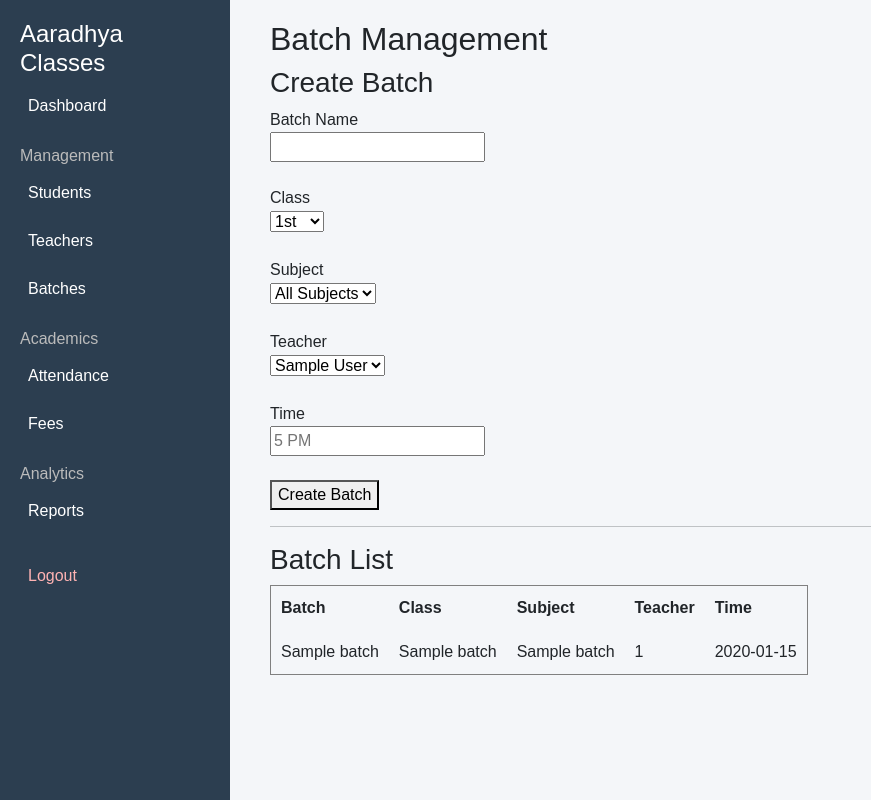
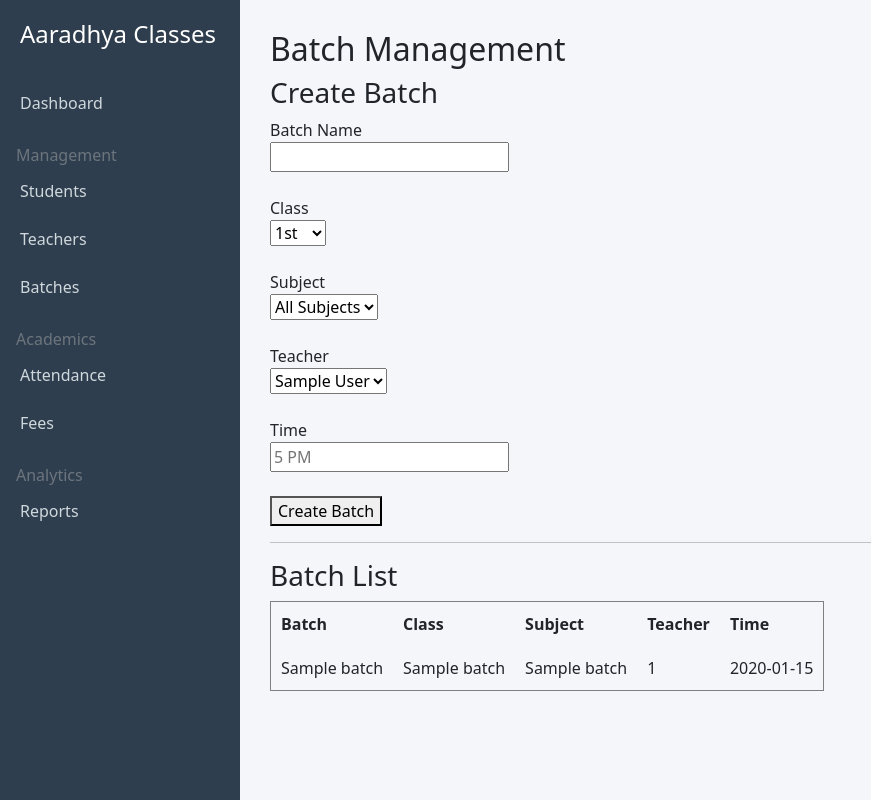
Before and after one commit to cuk6912/aaradhya-classes, a Flask app: page /batches in a window 1280 px wide. Shown: the whole page, without its empty margins (0-871 px from the left). Run offline with Flask 3, Linux system fonts and the light colour scheme; tables that the repository leaves empty hold one stand-in row (values such as "Sample post").

Commit message:
Update layout.html

```diff
--- a/templates/layout.html
+++ b/templates/layout.html
@@ -3,7 +3,7 @@
 
 <head>
 
-<title>Aaradhya Classes ERP</title>
+<title>Aaradhya Classes</title>
 
 <meta name="viewport" content="width=device-width, initial-scale=1">
 
@@ -12,83 +12,43 @@
 <style>
 
 body{
-background:#f4f6f9;
-margin:0;
-font-family:Arial;
+background:#f5f6fa;
 }
-
-/* SIDEBAR */
 
 .sidebar{
 height:100vh;
-width:230px;
+width:240px;
 position:fixed;
-background:#2c3e50;
+background:#2f3e4e;
 color:white;
-padding:20px;
-transition:0.3s;
-z-index:9999;
-overflow-y:auto;
+padding-top:20px;
+}
+
+.sidebar h4{
+padding-left:20px;
+margin-bottom:30px;
 }
 
 .sidebar a{
 display:block;
-color:white;
+color:#cfd8dc;
+padding:12px 20px;
 text-decoration:none;
-margin:8px 0;
-padding:8px;
-border-radius:4px;
 }
 
 .sidebar a:hover{
-background:#34495e;
+background:#3f51b5;
+color:white;
 }
 
-.sidebar h6{
-color:#bbb;
-margin-top:20px;
+.content{
+margin-left:240px;
+padding:30px;
 }
 
-/* MAIN CONTENT */
-
-.main{
-margin-left:250px;
-padding:20px;
-}
-
-/* MOBILE MENU BUTTON */
-
-.menu-btn{
-display:none;
-}
-
-/* FIX CHARTS LAYER */
-
-canvas{
-z-index:1 !important;
-}
-
-/* MOBILE RESPONSIVE */
-
-@media (max-width:768px){
-
-.sidebar{
-left:-230px;
-}
-
-.sidebar.active{
-left:0;
-}
-
-.main{
-margin-left:0;
-}
-
-.menu-btn{
-display:block;
-margin-bottom:15px;
-}
-
+.card{
+border:none;
+box-shadow:0 2px 10px rgba(0,0,0,0.1);
 }
 
 </style>
@@ -97,53 +57,35 @@ margin-bottom:15px;
 
 <body>
 
-<div class="sidebar" id="sidebar">
+<div class="sidebar">
 
 <h4>Aaradhya Classes</h4>
 
 <a href="/">Dashboard</a>
 
-<h6>Management</h6>
+<div class="text-secondary px-3 mt-3">Management</div>
 
 <a href="/students">Students</a>
 <a href="/teachers">Teachers</a>
 <a href="/batches">Batches</a>
 
-<h6>Academics</h6>
+<div class="text-secondary px-3 mt-3">Academics</div>
 
 <a href="/attendance">Attendance</a>
 <a href="/fees">Fees</a>
 
-<h6>Analytics</h6>
+<div class="text-secondary px-3 mt-3">Analytics</div>
 
 <a href="/reports">Reports</a>
 
-<a href="/logout" style="margin-top:25px;color:#ffb3b3">Logout</a>
-
 </div>
 
-
-<div class="main">
-
-<button class="btn btn-dark menu-btn" onclick="toggleMenu()">☰ Menu</button>
+<div class="content">
 
 {% block content %}
-
 {% endblock %}
 
 </div>
 
-
-<script>
-
-function toggleMenu(){
-
-document.getElementById("sidebar").classList.toggle("active")
-
-}
-<a href="/batches">Batches</a>
-</script>
-
 </body>
 </html>
-<a href="/fees">Fees</a>
```
